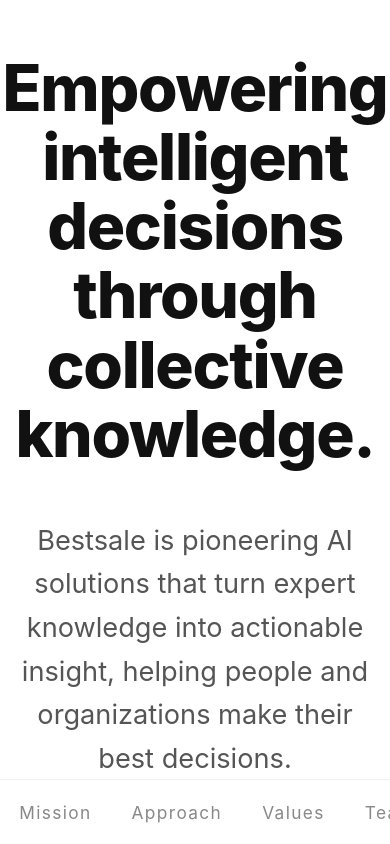
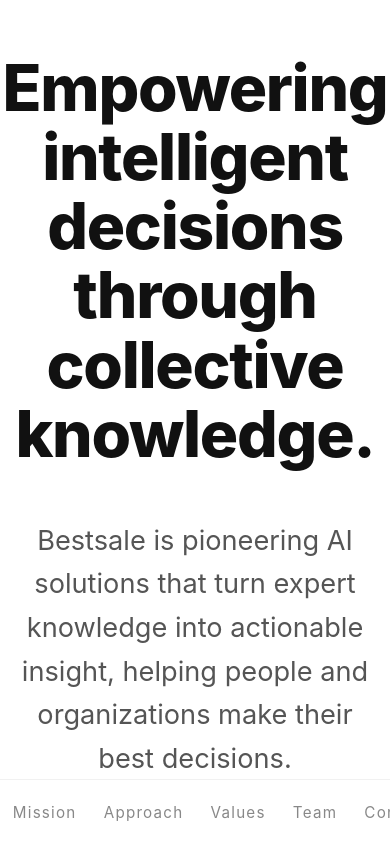
Before and after one commit to ygy2024/bestsalehome1, a React (Vite) app: page / in a window 390 px wide. Shown: the top 844 px of the page. Built offline with nearby package versions, Linux system fonts and the light colour scheme.

Commit message:
your message

```diff
--- a/src/App.css
+++ b/src/App.css
@@ -123,21 +123,21 @@
     display: none;
   }
   .top-nav ul {
-    gap: 1.1rem;
+    gap: 0.7rem;
     overflow-x: auto;
     white-space: nowrap;
     width: 100vw;
     justify-content: flex-start;
     align-items: center;
-    padding: 0 0.5rem;
+    padding: 0 0.3rem;
     scrollbar-width: none;
   }
   .top-nav ul::-webkit-scrollbar {
     display: none;
   }
   .top-nav button {
-    font-size: 1.08rem;
-    padding: 0.9rem 0.7rem;
+    font-size: 0.95rem;
+    padding: 0.7rem 0.5rem;
     border-radius: 4px;
     min-width: 0;
     max-width: none;
```
